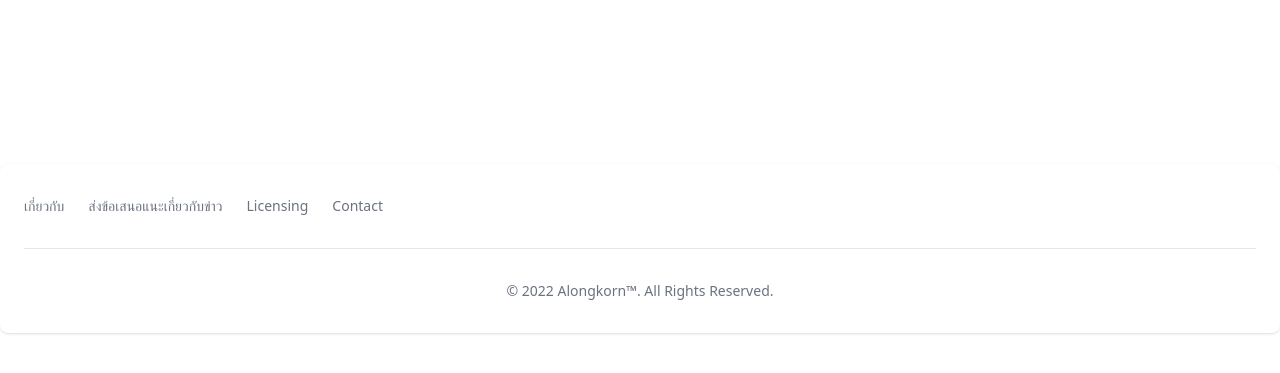
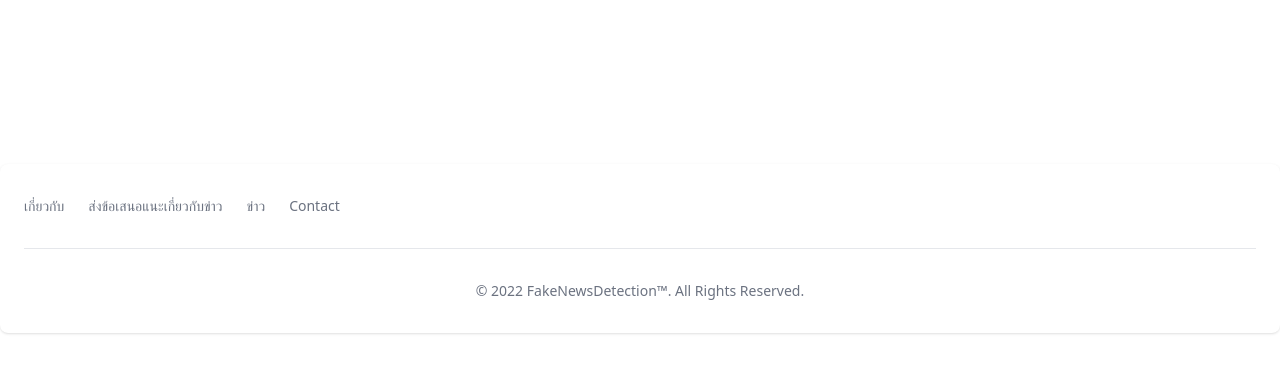
Before and after one commit to alongkornubu/Fake-news-Detection, a Django app: page /follow in a window 1280 px wide. Shown: the part 180-553 px from the top of the page. Run offline with Django 4.2, Linux system fonts and the light colour scheme; data that the repository does not hold is empty; some libraries are stand-ins or nearby versions.

Commit message:
update 3

```diff
--- /dev/null
+++ b/mysite/mlp/test.py
@@ -0,0 +1,4 @@
+from sklearn import datasets
+iris_dataset = datasets.load_iris()
+
+print(iris_dataset())
--- a/mysite/news/models.py
+++ b/mysite/news/models.py
@@ -17,3 +17,5 @@ class AddNew(models.Model):
 	text = models.CharField(max_length=500)
 	tag = models.CharField(max_length=50 ,choices=chocies_type, default='covid-19')
 	image = models.ImageField(upload_to='images', blank=True, null = True)
+
+# class DetectNews(models.Model):
--- a/mysite/news/templates/news/base.html
+++ b/mysite/news/templates/news/base.html
@@ -29,6 +29,7 @@
       </div>
       <div class="w-full block flex-grow lg:flex lg:items-center lg:w-auto">
         <div class="text-sm lg:flex-grow">
+
           <a
             href="{% url 'detect-news'%}"
             class="block mt-4 lg:inline-block lg:mt-0 text-white hover:text-white mr-4"
@@ -36,6 +37,8 @@
             ตรวจสอบข่าว
           </a>
         </div>
+
+
 
         {% if user.is_authenticated %}
             <img src="{% static 'image/icons8-user.png' %}" class="w-4 h-4 mt-1" alt="myuser">
@@ -83,7 +86,7 @@
                   <a href="{% url 'feedback' %}" class="mr-4 hover:underline md:mr-6">ส่งข้อเสนอแนะเกี่ยวกับข่าว</a>
               </li>
               <li>
-                  <a href="#" class="mr-4 hover:underline md:mr-6 ">Licensing</a>
+                  <a href="https://www.antifakenewscenter.com/" class="mr-4 hover:underline md:mr-6 ">ข่าว</a>
               </li>
               <li>
                   <a href="#" class="hover:underline">Contact</a>
@@ -91,7 +94,7 @@
           </ul>
       </div>
       <hr class="my-6 border-gray-200 sm:mx-auto dark:border-gray-700 lg:my-8">
-      <span class="block text-sm text-gray-500 sm:text-center dark:text-gray-400">© 2022 <a href="https://github.com/alongkornubu" class="hover:underline">Alongkorn™</a>. All Rights Reserved.
+      <span class="block text-sm text-gray-500 sm:text-center dark:text-gray-400">© 2022 <a href="" class="hover:underline">FakeNewsDetection™</a>. All Rights Reserved.
       </span>
   </footer>
 
--- a/mysite/news/views.py
+++ b/mysite/news/views.py
@@ -18,7 +18,8 @@ def login(request):
 def follow(request):
     # new = AddNew.objects.filter(tag="โควิด 19")
     new = AddNew.objects.all()
-    return render(request,'news/follow.html',{'new': new} )
+    image = AddNew.objects.all()
+    return render(request,'news/follow.html',{'new': new , 'image':image} )
 
 class SignupView(View):
     def get(self,request):
```
Also changed, not shown: mysite/news/templates/news/login.html (+3 -8 lines), mysite/news/templates/news/signup.html (+2 -6 lines), mysite/news/templates/news/follow.html (line endings or trailing spaces).
